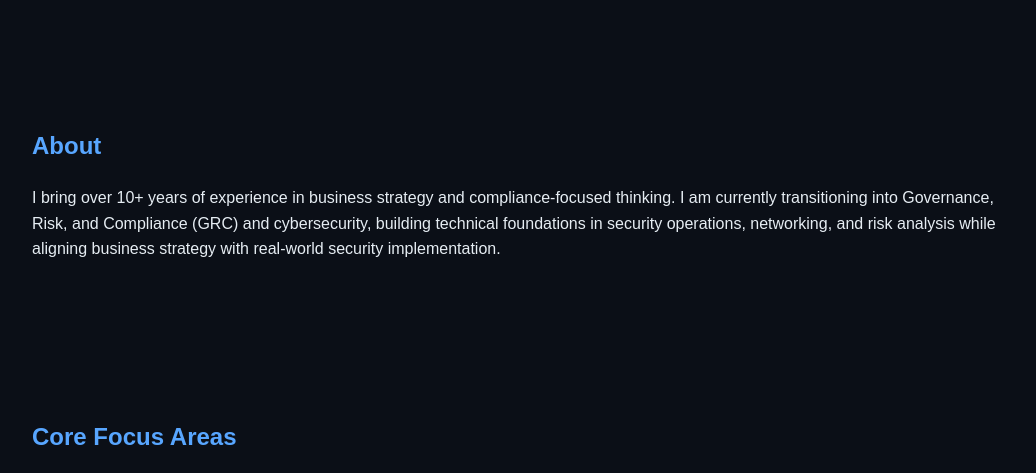
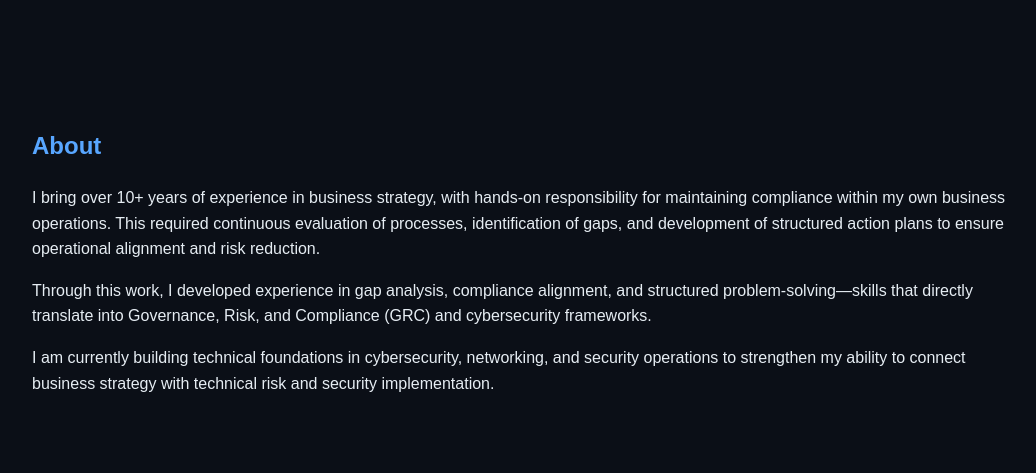
Before and after one commit to IndiaIrene/IndiaIrene.github.io, a plain HTML site: page index.html in a window 1280 px wide. Shown: the part 318-791 px from the top of the page, without its empty margins (108-1144 px from the left). Drawn offline with Linux system fonts and the light colour scheme.

Commit message:
Update index.html

```diff
--- a/index.html
+++ b/index.html
@@ -119,14 +119,21 @@
   <p>GRC Analyst | Cybersecurity Foundations | Strategy & Risk Management</p>
 </div>
 
-<!-- ABOUT -->
+<!-- ABOUT (UPDATED) -->
 <section id="about">
   <h2>About</h2>
+
   <p>
-    I bring over 10+ years of experience in business strategy and compliance-focused thinking.
-    I am currently transitioning into Governance, Risk, and Compliance (GRC) and cybersecurity,
-    building technical foundations in security operations, networking, and risk analysis while
-    aligning business strategy with real-world security implementation.
+    I bring over 10+ years of experience in business strategy, with hands-on responsibility for maintaining compliance within my own business operations.
+    This required continuous evaluation of processes, identification of gaps, and development of structured action plans to ensure operational alignment and risk reduction.
+  </p>
+
+  <p>
+    Through this work, I developed experience in gap analysis, compliance alignment, and structured problem-solving—skills that directly translate into Governance, Risk, and Compliance (GRC) and cybersecurity frameworks.
+  </p>
+
+  <p>
+    I am currently building technical foundations in cybersecurity, networking, and security operations to strengthen my ability to connect business strategy with technical risk and security implementation.
   </p>
 </section>
 
```
